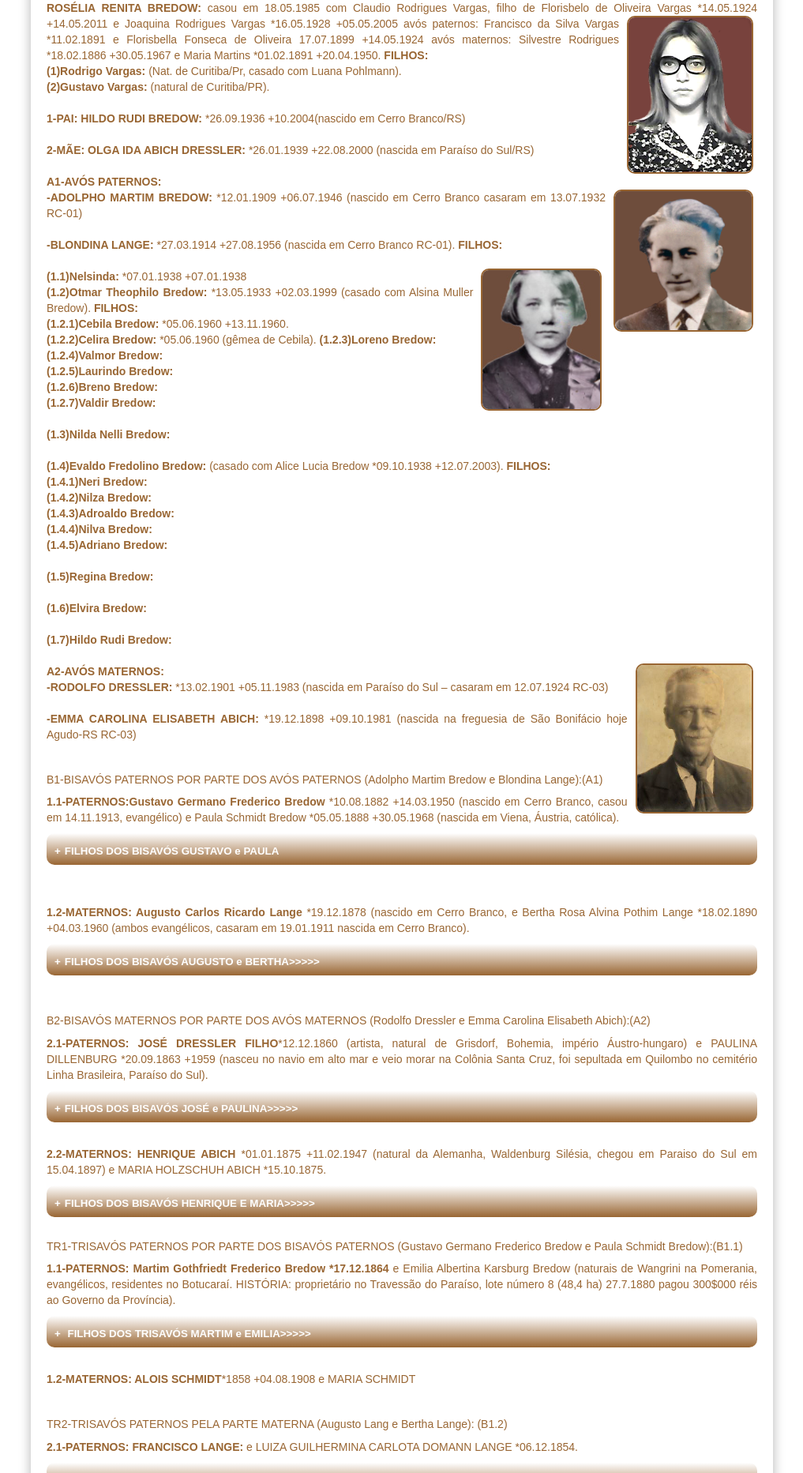
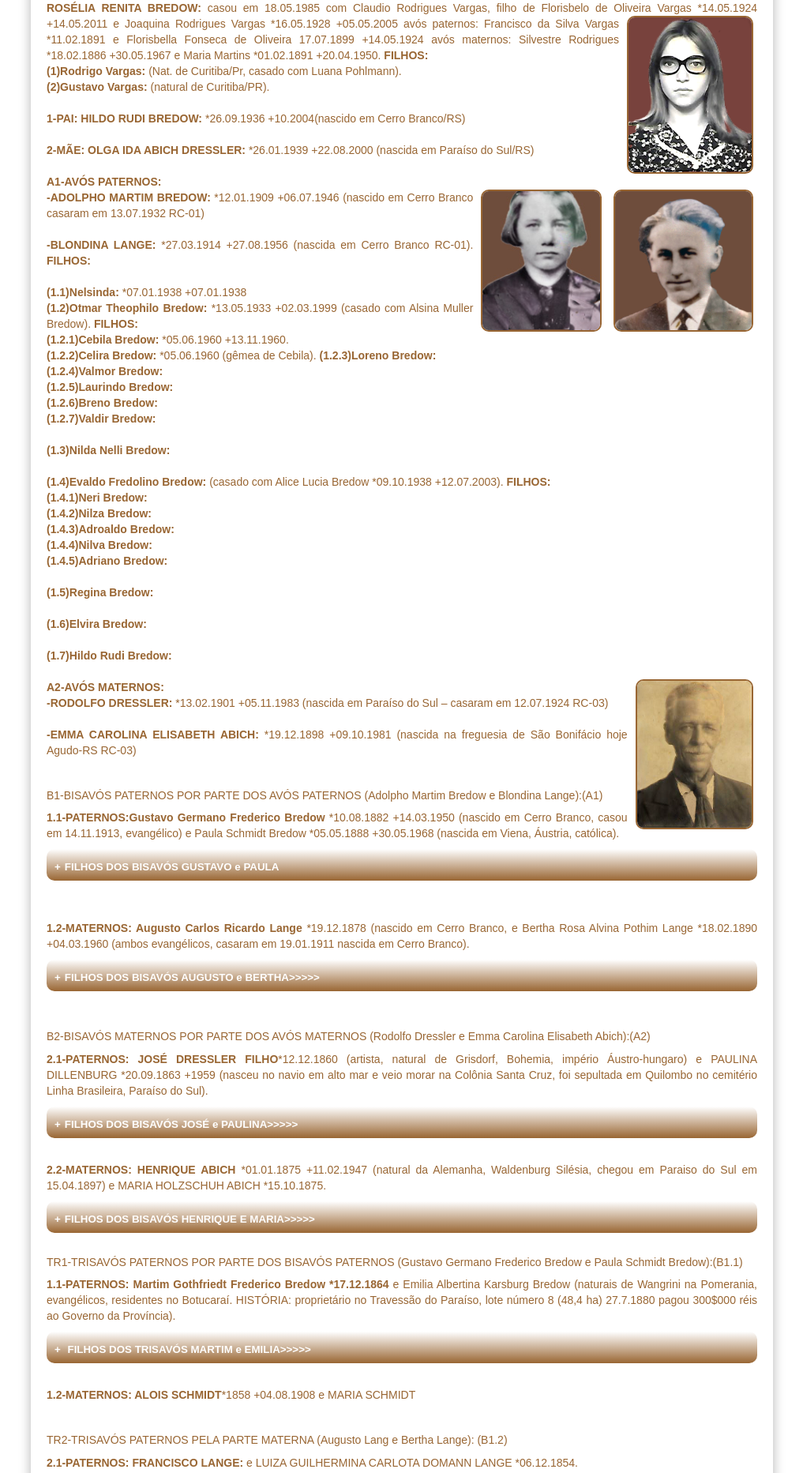
Before and after one commit to claudiovargas1955/claudiovargas1955.github.io, a Jekyll site: the page built from _pages/arvore-genealogica-de-roselia-renita-bredow.html, in a window 1280 px wide. Shown: the part 1022-2887 px from the top of the page at 79% size, without its empty margins (131-1148 px from the left). Built offline with Jekyll 4.4.1, drawn with Linux system fonts in a browser that asks for light colours; some web fonts are replaced.

Commit message:
Update arvore-genealogica-de-roselia-renita-bredow.html

```diff
--- a/_pages/arvore-genealogica-de-roselia-renita-bredow.html
+++ b/_pages/arvore-genealogica-de-roselia-renita-bredow.html
@@ -96,9 +96,10 @@ Fonseca de Oliveira 17.07.1899 +14.05.1924 avós maternos: Silvestre Rodrigues *
 <b>1-PAI: HILDO RUDI BREDOW:</b> *26.09.1936 +10.2004(nascido em Cerro Branco/RS)<br/><br/>
 <b>2-MÃE: OLGA IDA ABICH DRESSLER:</b> *26.01.1939 +22.08.2000 (nascida em Paraíso do Sul/RS)<br/><br/>
 <b>A1-AVÓS PATERNOS:</b><br/><img class="dir1" style="float:right"; src="/images/adolfo bredow.jpg"; height="180px" :"width:"190px"; title="Adolfo Bredow avô paterno";/>
+<img class="dir1" style="float:right"; src="/images/Blondina.jpg"; height="180px" :"width:"190px"; title="Blondina avó paterno";/>
 <b>-ADOLPHO MARTIM BREDOW: </b>*12.01.1909 +06.07.1946 (nascido em Cerro Branco casaram em 13.07.1932 RC-01)<br/><br/>
 <b>-BLONDINA LANGE: </b> *27.03.1914 +27.08.1956 (nascida em Cerro Branco RC-01). <b>FILHOS: </b><br/>
- <br><img class="dir1" style="float:right"; src="/images/Blondina.jpg"; height="180px" :"width:"190px"; title="Blondina avó paterno";/>
+ <br>
 <b>(1.1)Nelsinda: </b>*07.01.1938 +07.01.1938 <br>
 <b>(1.2)Otmar Theophilo Bredow: </b>*13.05.1933 +02.03.1999 (casado com Alsina Muller Bredow). <b>FILHOS: </b><br>
 <b>(1.2.1)Cebila Bredow: </b>*05.06.1960 +13.11.1960.<br>
```
